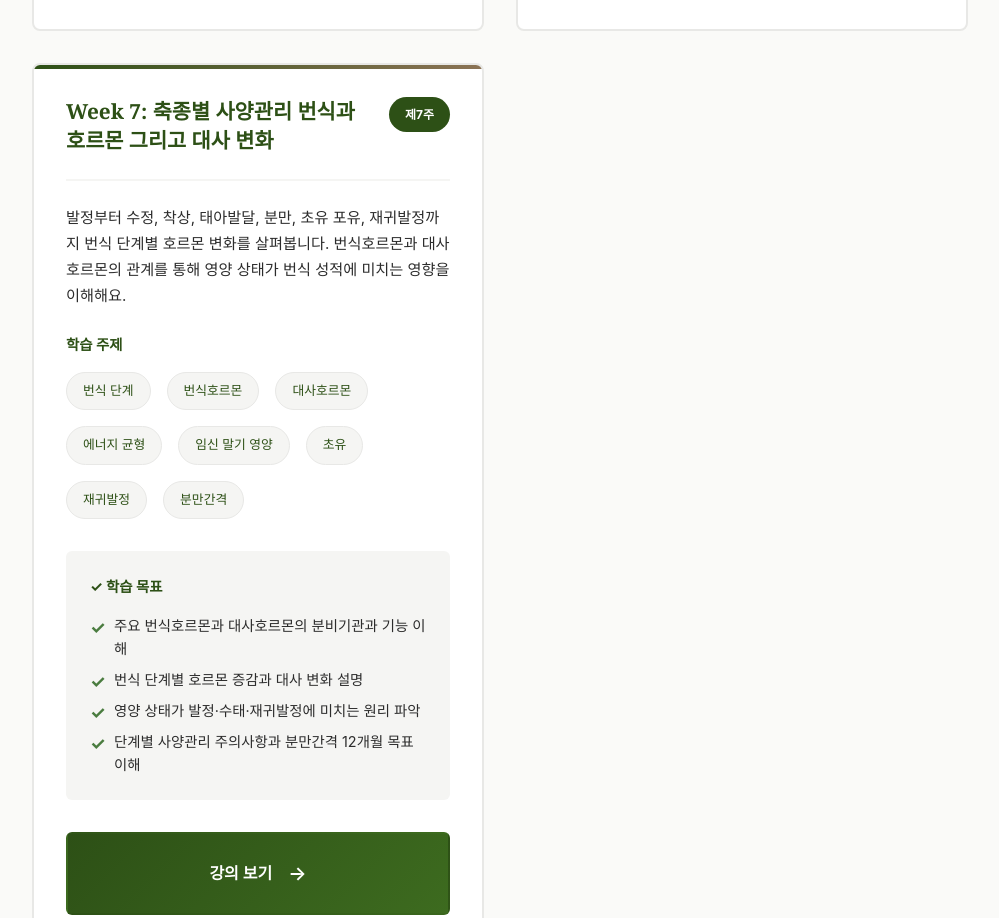
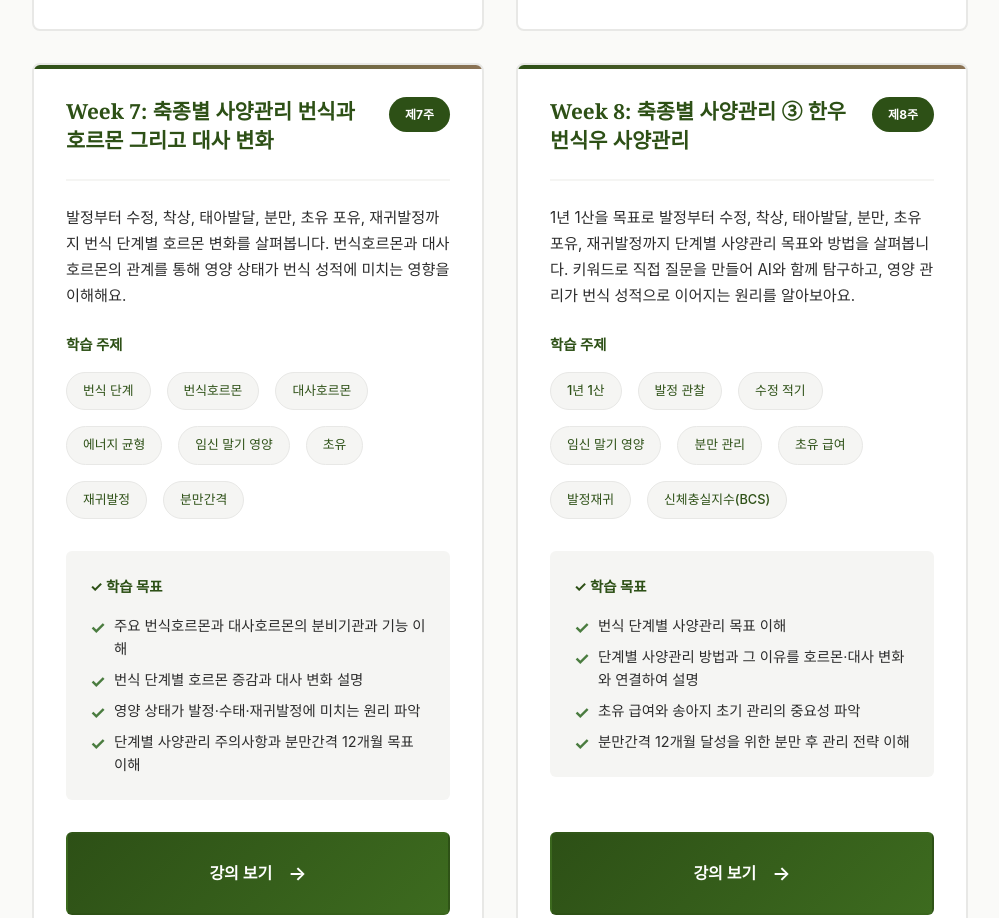
Before and after one commit to ruminoDesign/livestock101, a plain HTML site: page index.html in a window 1280 px wide. Shown: the part 3068-3986 px from the top of the page, without its empty margins (140-1139 px from the left). Drawn offline with Linux system fonts and the light colour scheme.

Commit message:
Update index.html

```diff
--- a/index.html
+++ b/index.html
@@ -339,6 +339,51 @@
   </a>
 </article>
 
+      <!-- Week 8 -->
+<article class="course-card week-8">
+  <div class="card-header">
+    <h3 class="card-title">Week 8: 축종별 사양관리 ③ 한우 번식우 사양관리</h3>
+    <span class="week-badge">제8주</span>
+  </div>
+
+  <div class="card-content">
+    <p class="card-description">
+      1년 1산을 목표로 발정부터 수정, 착상, 태아발달, 분만, 초유 포유, 재귀발정까지 단계별 사양관리 목표와 방법을 살펴봅니다.
+      키워드로 직접 질문을 만들어 AI와 함께 탐구하고, 영양 관리가 번식 성적으로 이어지는 원리를 알아보아요.
+    </p>
+  </div>
+
+  <div class="card-topics">
+    <p class="topics-label"> 학습 주제</p>
+    <div class="keywords">
+      <span class="keyword">1년 1산</span>
+      <span class="keyword">발정 관찰</span>
+      <span class="keyword">수정 적기</span>
+      <span class="keyword">임신 말기 영양</span>
+      <span class="keyword">분만 관리</span>
+      <span class="keyword">초유 급여</span>
+      <span class="keyword">발정재귀</span>
+      <span class="keyword">신체충실지수(BCS)</span>
+    </div>
+  </div>
+
+  <div class="card-learning-outcomes">
+    <p class="outcomes-label">✓ 학습 목표</p>
+    <ul class="outcomes-list">
+      <li>번식 단계별 사양관리 목표 이해</li>
+      <li>단계별 사양관리 방법과 그 이유를 호르몬·대사 변화와 연결하여 설명</li>
+      <li>초유 급여와 송아지 초기 관리의 중요성 파악</li>
+      <li>분만간격 12개월 달성을 위한 분만 후 관리 전략 이해</li>
+    </ul>
+  </div>
+
+  <a href="hanwoo_reproduction.html" class="course-button">
+    강의 보기
+    <span class="button-arrow">→</span>
+  </a>
+</article>
+
+
 
     </div>
 
```
